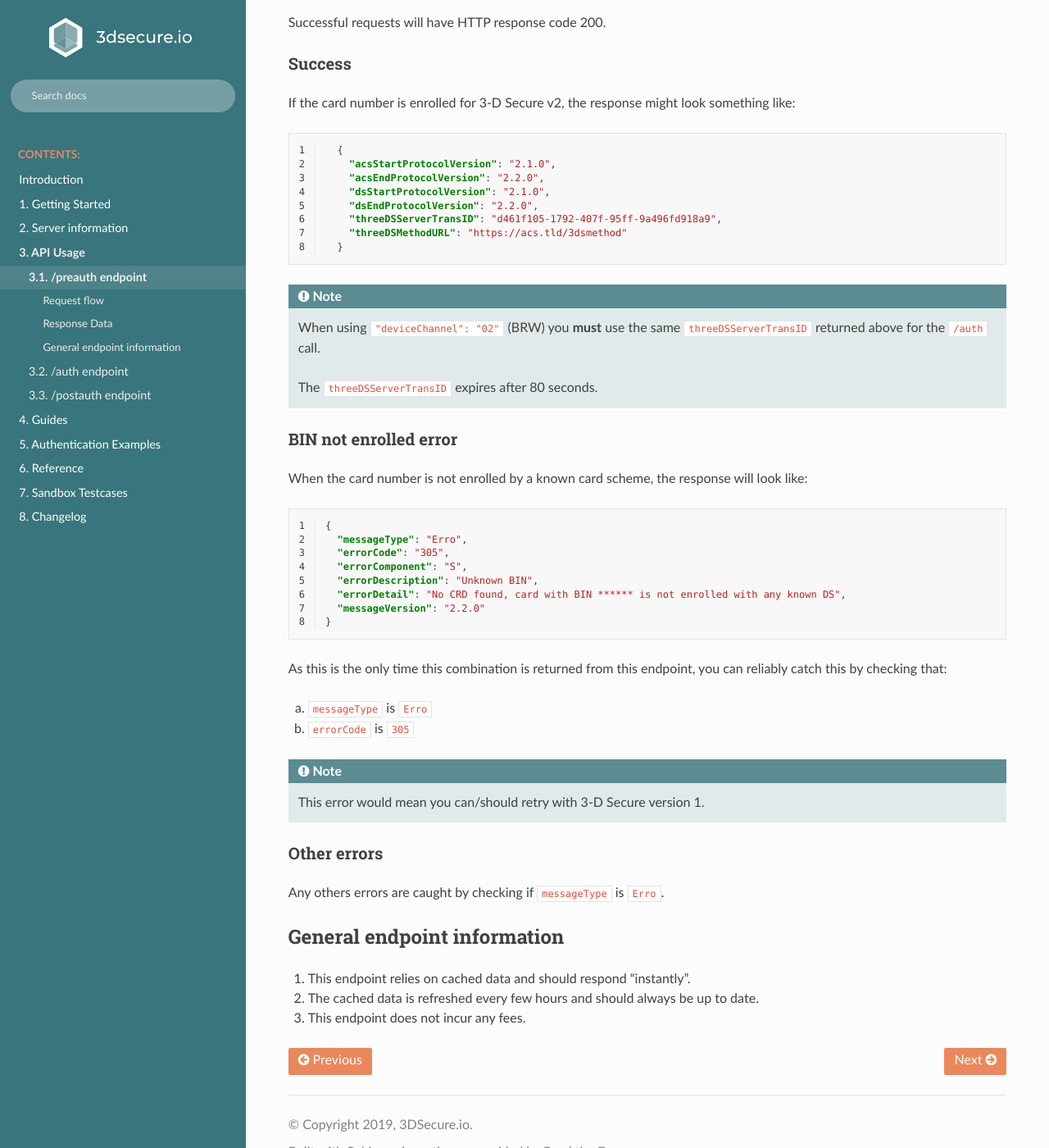
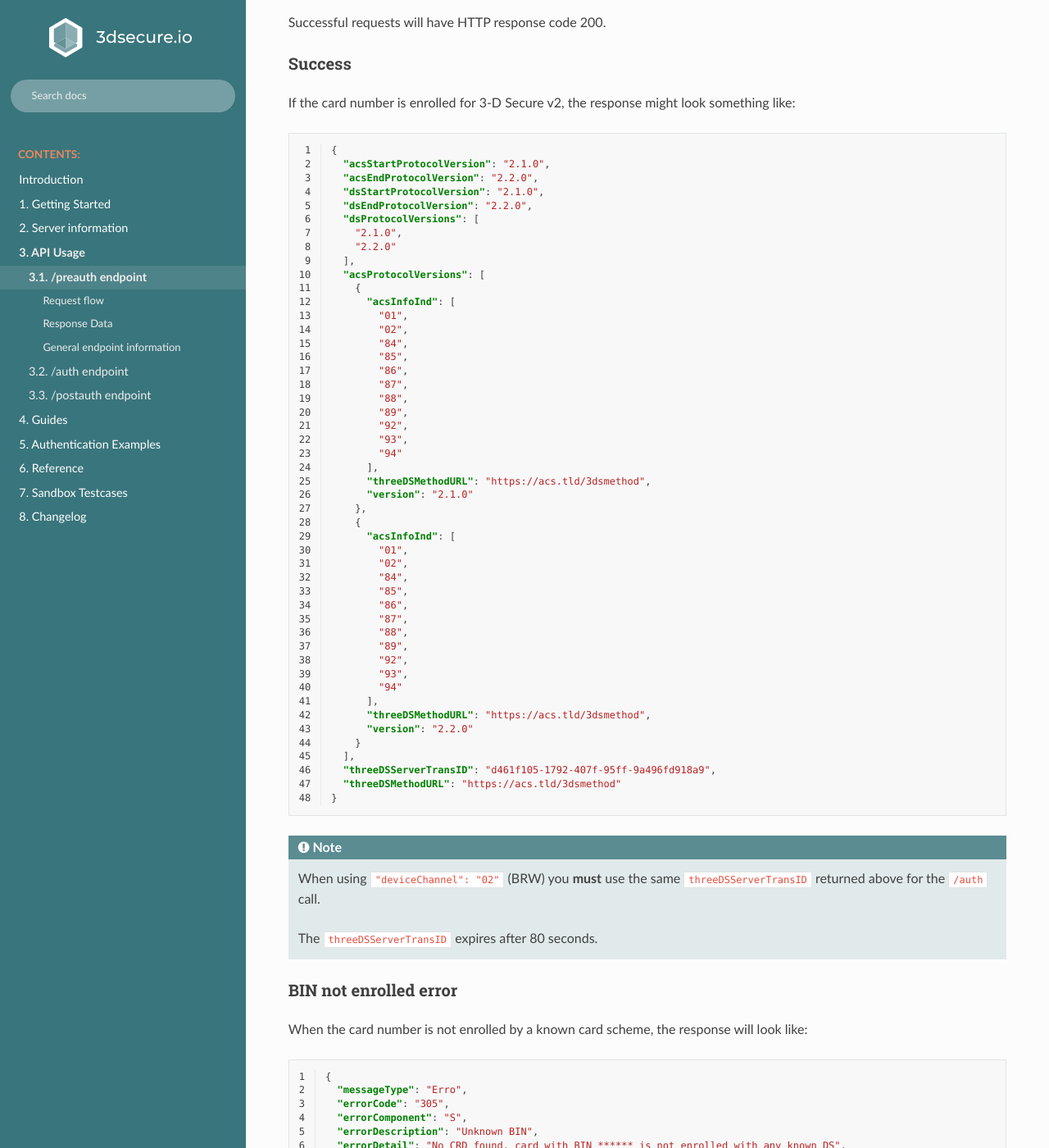
Before and after one commit to clearhaus/3DSv2-api-documentation, a Sphinx documentation site: the page built from source/preauth.rst, in a window 1280 px wide and 1400 px high, scrolled down 1108 px. Shown: the whole window at 82% size. Built offline with Sphinx 7.4.7 and the Read the Docs theme 2.0.0, drawn with Linux system fonts in a browser that asks for light colours.

Commit message:
Update preauth response documentation (#34)
Due to https://github.com/clearhaus/issues-pci/issues/5039 we should
update the preauth documentation.
The preauth response includes new additional fields.

```diff
--- a/source/preauth.rst
+++ b/source/preauth.rst
@@ -80,16 +80,56 @@ If the card number is enrolled for 3-D Secure v2, the response might look
 something like:
 
 .. code-block:: json
-  :linenos:
+   :linenos:
 
-    {
-      "acsStartProtocolVersion": "2.1.0",
-      "acsEndProtocolVersion": "2.2.0",
-      "dsStartProtocolVersion": "2.1.0",
-      "dsEndProtocolVersion": "2.2.0",
-      "threeDSServerTransID": "d461f105-1792-407f-95ff-9a496fd918a9",
-      "threeDSMethodURL": "https://acs.tld/3dsmethod"
-    }
+   {
+     "acsStartProtocolVersion": "2.1.0",
+     "acsEndProtocolVersion": "2.2.0",
+     "dsStartProtocolVersion": "2.1.0",
+     "dsEndProtocolVersion": "2.2.0",
+     "dsProtocolVersions": [
+       "2.1.0",
+       "2.2.0"
+     ],
+     "acsProtocolVersions": [
+       {
+         "acsInfoInd": [
+           "01",
+           "02",
+           "84",
+           "85",
+           "86",
+           "87",
+           "88",
+           "89",
+           "92",
+           "93",
+           "94"
+         ],
+         "threeDSMethodURL": "https://acs.tld/3dsmethod",
+         "version": "2.1.0"
+       },
+       {
+         "acsInfoInd": [
+           "01",
+           "02",
+           "84",
+           "85",
+           "86",
+           "87",
+           "88",
+           "89",
+           "92",
+           "93",
+           "94"
+         ],
+         "threeDSMethodURL": "https://acs.tld/3dsmethod",
+         "version": "2.2.0"
+       }
+     ],
+     "threeDSServerTransID": "d461f105-1792-407f-95ff-9a496fd918a9",
+     "threeDSMethodURL": "https://acs.tld/3dsmethod"
+   }
 
 .. note::
 
```
Also changed, not shown: source/changelog.rst (+7 -0 lines).
